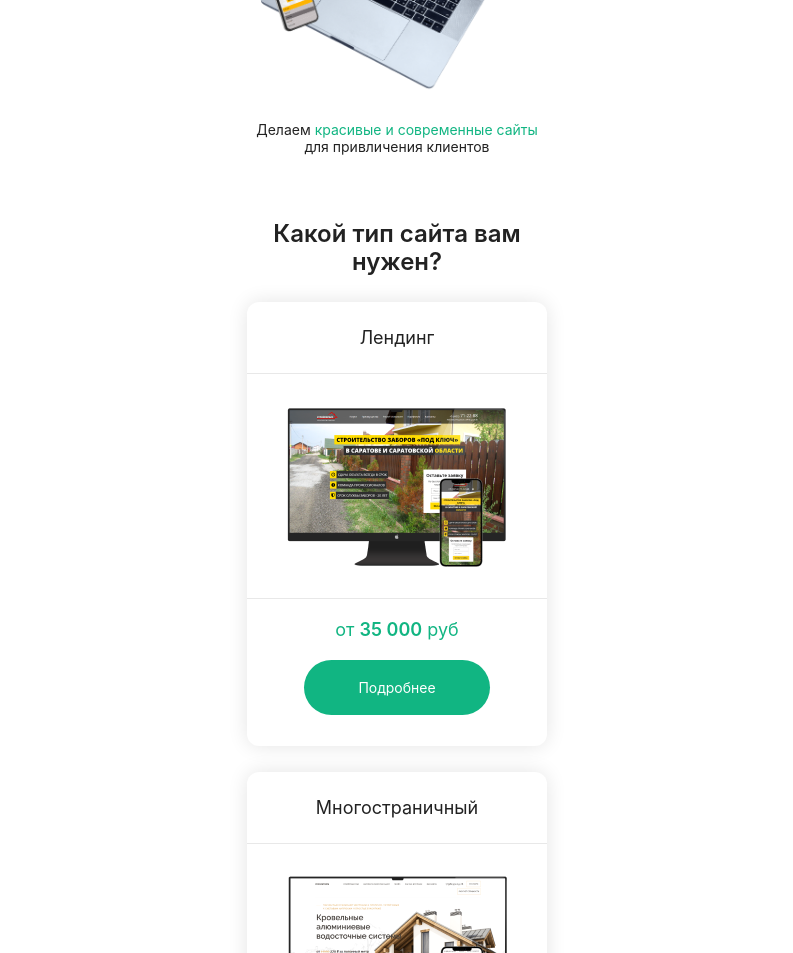
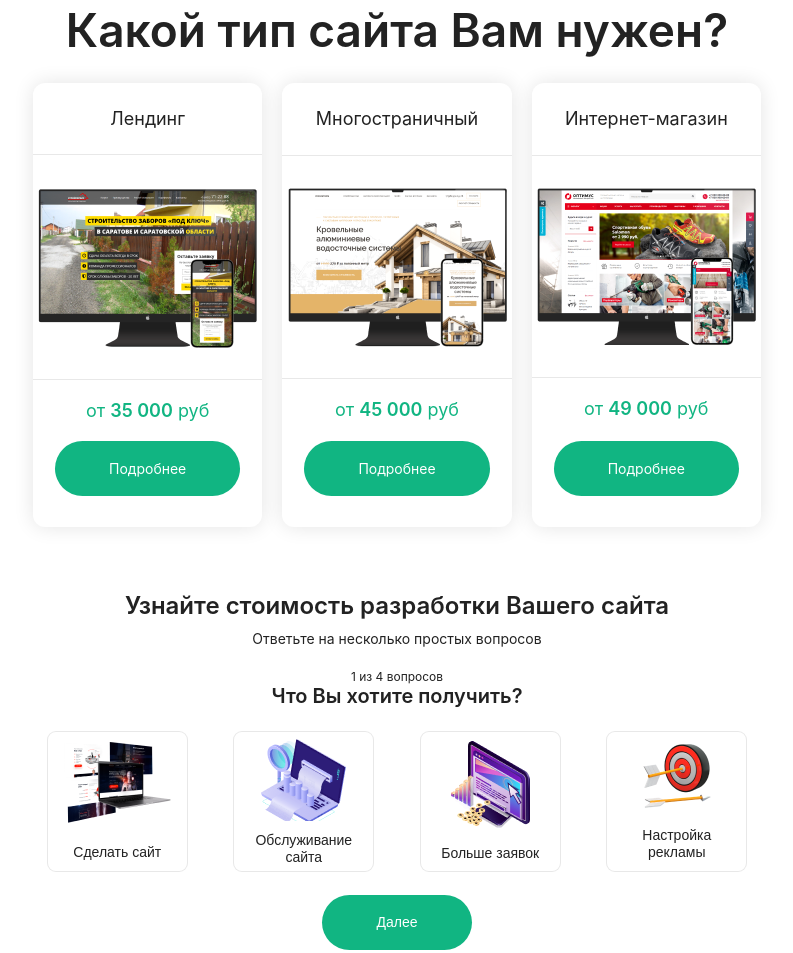
Before and after one commit to Sargeliu/web-studio, a website: page source/index.html in a window 1280 px wide. Shown: the part 543-1496 px from the top of the page, without its empty margins (243-1036 px from the left). Drawn offline with nearby package versions, Linux system fonts and the light colour scheme; files that its build step writes are made by us from their sources; files whose address does not match are found by name.

Commit message:
Планшетная версия

```diff
--- a/source/index.html
+++ b/source/index.html
@@ -51,7 +51,7 @@
         <p class="promo__descr">Делаем <span class="promo__descr-color">красивые и современные сайты</span> для  привличения клиентов</p>
       </section>
       <section class="product">
-        <h2 class="product__title">Какой тип сайта вам нужен?</h2>
+        <h2 class="product__title">Какой тип сайта Вам нужен?</h2>
         <div class="product__content">
           <article class="product-card">
             <h3 class="product-card__title">Лендинг</h3>
--- a/source/less/blocks/main-navigation.less
+++ b/source/less/blocks/main-navigation.less
@@ -1,5 +1,10 @@
 .main-navigation {
+}
 
+@media (min-width: @mobile-width-only) {
+  .main-navigation {
+    display: none;
+  }
 }
 
 @media (min-width: @desktop-width) {
--- a/source/less/blocks/main-wrapper.less
+++ b/source/less/blocks/main-wrapper.less
@@ -1,4 +1,8 @@
 .main__wrapper {
   width: 300px;
   margin: 0 auto;
+
+  @media (min-width: @tablet-width) {
+    width: 728px;
+  }
 }
--- a/source/less/blocks/product.less
+++ b/source/less/blocks/product.less
@@ -7,12 +7,22 @@
     line-height: 28px;
     font-weight: 600;
     text-align: center;
+
+    @media (min-width: @tablet-width) {
+      font-size: 46px;
+      line-height: 54px;
+    }
   }
 
   &__content {
     display: grid;
     row-gap: 26px;
     padding: 26px 0 0 0;
+
+    @media (min-width: @tablet-width) {
+      grid-template-columns: repeat(3, 1fr);
+      column-gap: 20px;
+    }
   }
 }
 
--- a/source/less/blocks/promo.less
+++ b/source/less/blocks/promo.less
@@ -7,6 +7,11 @@
     line-height: 28px;
     font-weight: 600;
     text-align: center;
+
+    // @media (min-width: @tablet-width) {
+    //   font-size: 46px;
+    //   line-height: 54px;
+    // }
   }
 
   &__img {
--- a/source/less/blocks/questions.less
+++ b/source/less/blocks/questions.less
@@ -6,6 +6,12 @@
   padding: 23px 0 23px 0;
   margin: 0;
   list-style-type: none;
+
+  @media (min-width: @tablet-width) {
+    display: flex;
+    flex-direction: row;
+    justify-content: space-around;
+  }
 
   &__btn {
     display: grid;
```
